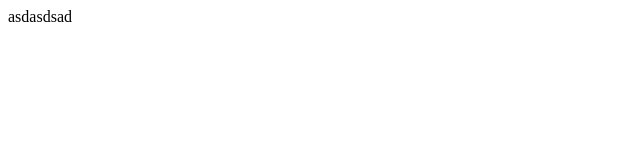
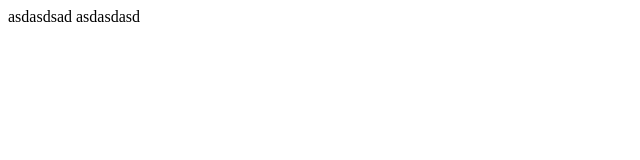
Before and after one commit to skyyunhn3/testapp, a plain HTML site: page index.html in a window 1280 px wide. Shown: the full height of the page, 0-640 px from the left. Drawn offline with Linux system fonts and the light colour scheme.

Commit message:
first update

```diff
--- a/index.html
+++ b/index.html
@@ -6,6 +6,6 @@
     <title>Document</title>
 </head>
 <body>
-    asdasdsad
+    asdasdsad asdasdasd
 </body>
 </html>
```
